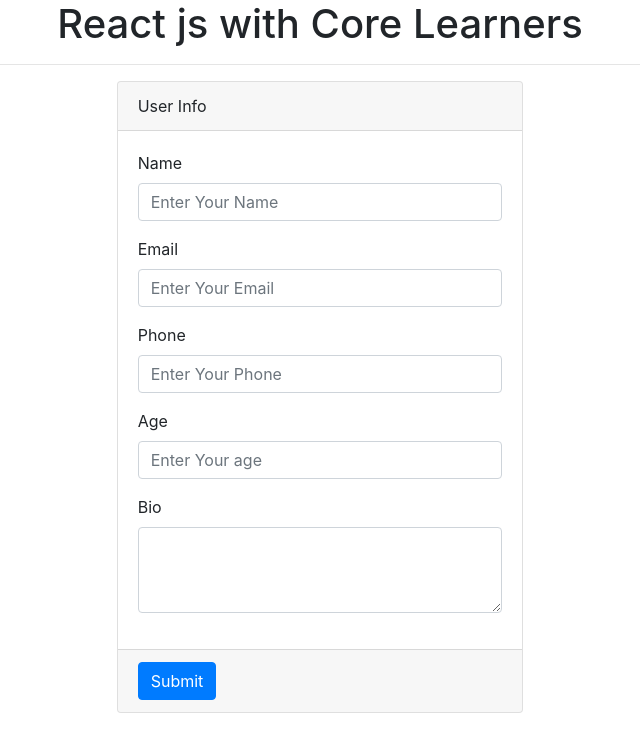
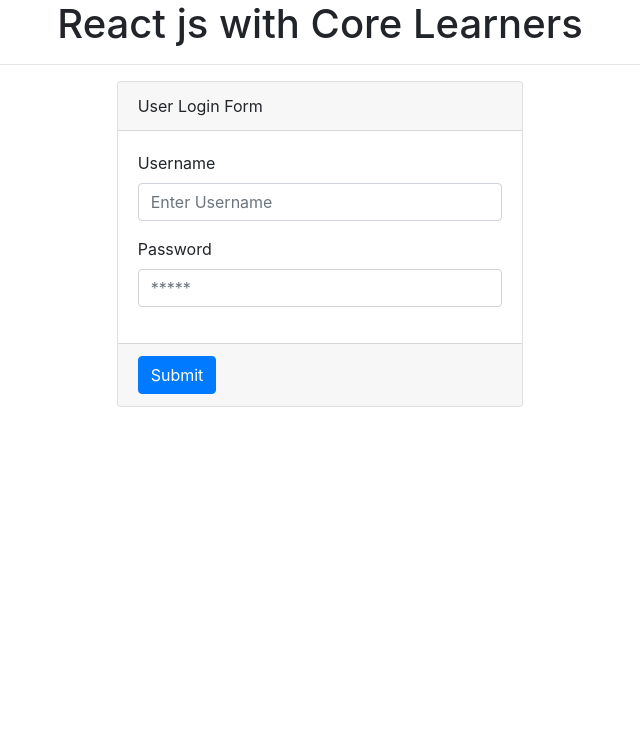
Before and after one commit to samraat121/Reactjs-code-for-everyone, a React (Create React App) app: page / in a window 1280 px wide. Shown: the top 752 px of the page, without its empty margins (320-960 px from the left). Built offline with nearby package versions, Linux system fonts and the light colour scheme.

Commit message:
Login form with authentication

```diff
--- a/src/App.js
+++ b/src/App.js
@@ -1,12 +1,14 @@
 import logo from './logo.svg';
 import './App.css';
 import FC from './FC';
+import Login from './Login';
 
 function App() {
   return (
     <div className="App">
       <h1 className="text-center">React js with Core Learners</h1> <hr />
-      <FC />
+      {/* <FC /> */}
+      <Login />
 
 
     </div>
--- /dev/null
+++ b/src/Login.js
@@ -0,0 +1,50 @@
+import React, {useState} from 'react'
+
+function Login() {
+
+    const [email, setEmail] = useState('')
+    const [password, setPassword] = useState('')
+
+    const validate = (event) => {
+        event.preventDefault();
+
+        if (email == 'admin@mail.com' && password == 'password') {
+            alert('Authentication is Successfull')
+        } else {
+            console.log("SORRY YOUR ARE NOT AUTHENTICATED PERSON IN THIS APP")
+        }
+    }
+
+    return (
+        <div>
+            <div className="row justify-content-center">
+                <div className="col-sm-4">
+                    <form onSubmit={validate}>
+                        <div className="card">
+                            <div className="card-header">
+                                User Login Form
+                            </div>
+                            <div className="card-body">
+                                <div className="form-group">
+                                <label htmlFor="email">Username</label>
+                                <input type="email"
+                                    className="form-control" vlaue={email} onChange={(e)=>{setEmail(e.target.value)}} name="email" id="email" placeholder="Enter Username" />
+                                </div>
+                                <div className="form-group">
+                                <label htmlFor="password">Password</label>
+                                <input type="password"
+                                    className="form-control" vlaue={password} name="password" onChange={(e)=>{setPassword(e.target.value)}} id="password" placeholder="*****" />
+                                </div>
+                            </div>
+                            <div className="card-footer text-muted">
+                                <button type="submit" className="btn btn-primary">Submit</button>
+                            </div>
+                        </div>
+                    </form>
+                </div>
+            </div>
+        </div>
+    )
+}
+
+export default Login
```
